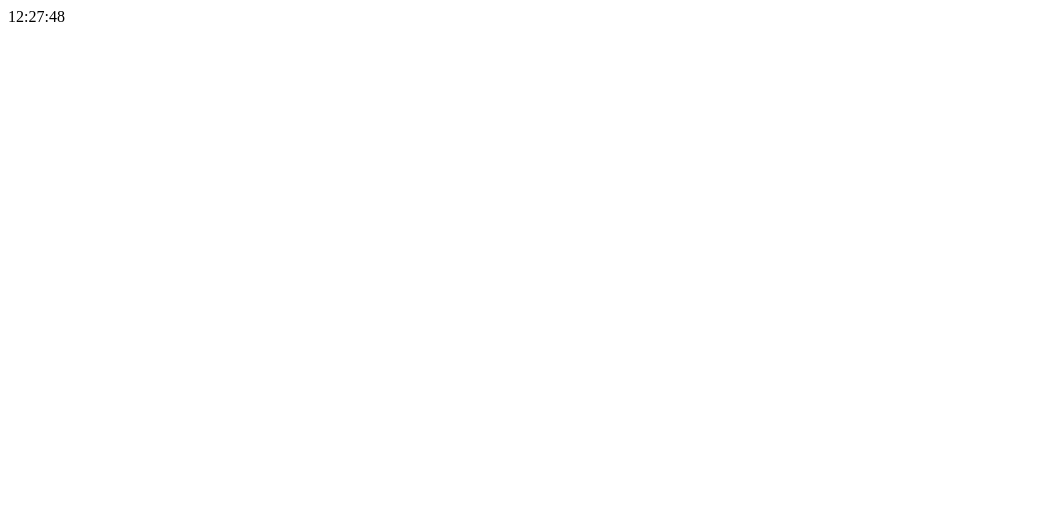
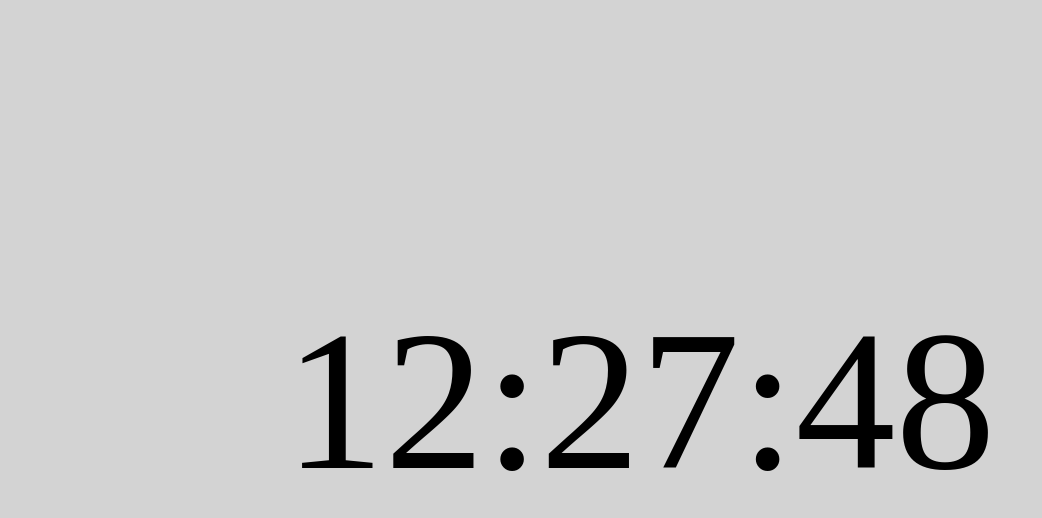
Before and after one commit to elsamuko/jswatch, a plain HTML site: page index.html in a window 1280 px wide. Shown: the whole page, without its empty margins (0-1042 px from the left). Drawn offline with Linux system fonts and the light colour scheme.

Commit message:
add: some css to center watch

```diff
--- a/index.html
+++ b/index.html
@@ -6,6 +6,18 @@
     <title>Watch</title>
     <meta charset="UTF-8">
     <script src="moment.min.js"></script>
+    <style>
+        body {
+            background-color: lightgrey;
+        }
+        #time {
+            position: absolute;
+            left: 50%;
+            top: 50%;
+            transform: translate(-50%, -50%);
+            font-size: 200px;
+        }
+    </style>
     <script>
 
         // https://stackoverflow.com/a/44337628
```
